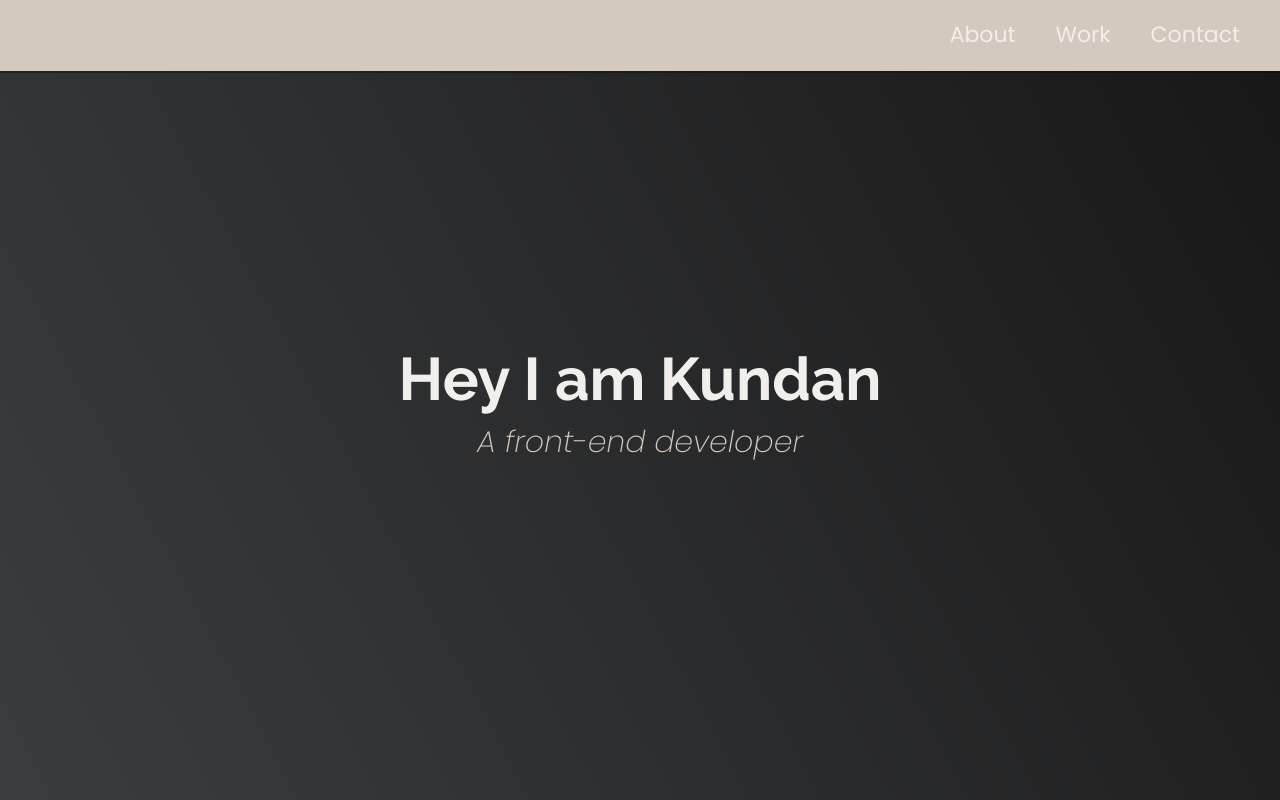
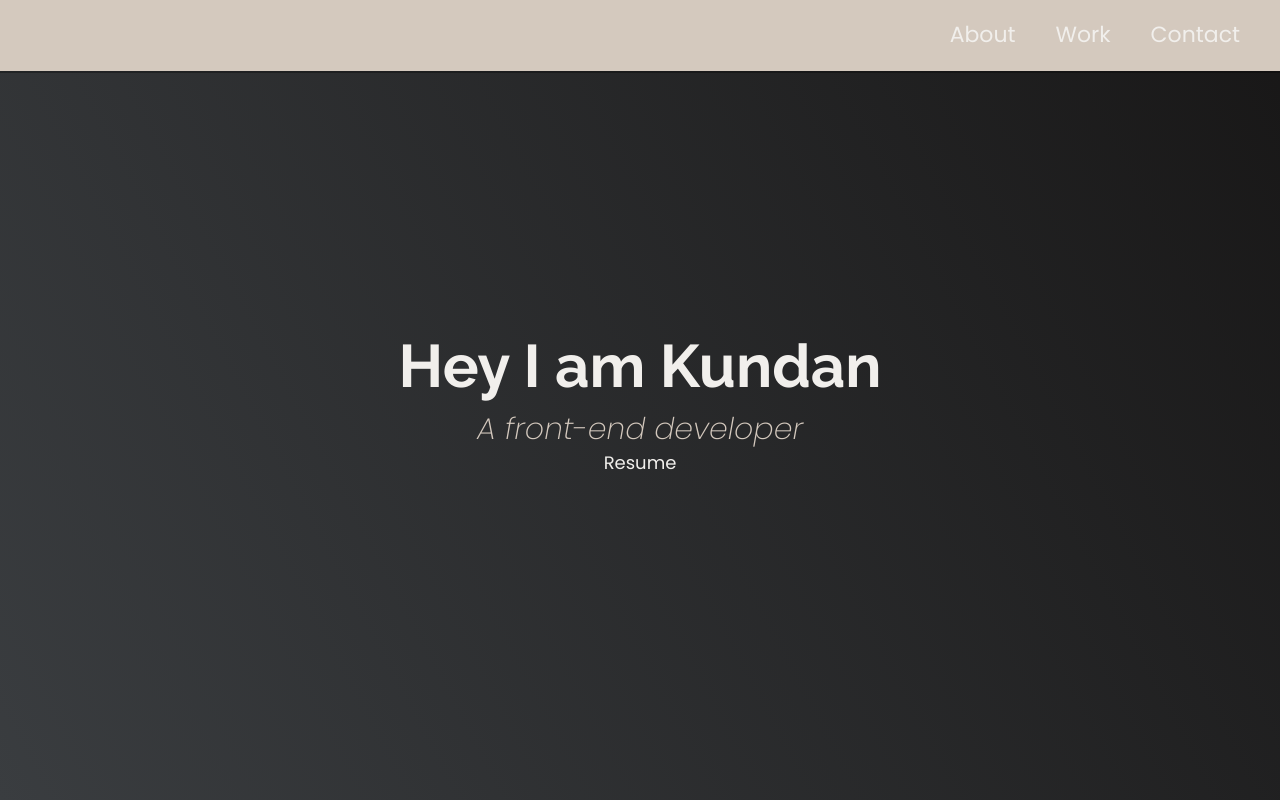
Before and after one commit to Kundan696922/Portfolio, a plain HTML site: page index.html in a window 1280 px wide. Shown: the top 800 px of the page. Drawn offline with Linux system fonts and the light colour scheme.

Commit message:
Update index.html

```diff
--- a/index.html
+++ b/index.html
@@ -41,6 +41,7 @@
     <section id="welcome-section" class="welcome-section">
       <h1>Hey I am Kundan</h1>
       <p>A front-end developer</p>
+      <a href="My_CV.pdf" class="button" target="_blank">Resume</a>
     </section>
 
     <!-- END WELCOME SECTION -->
```
